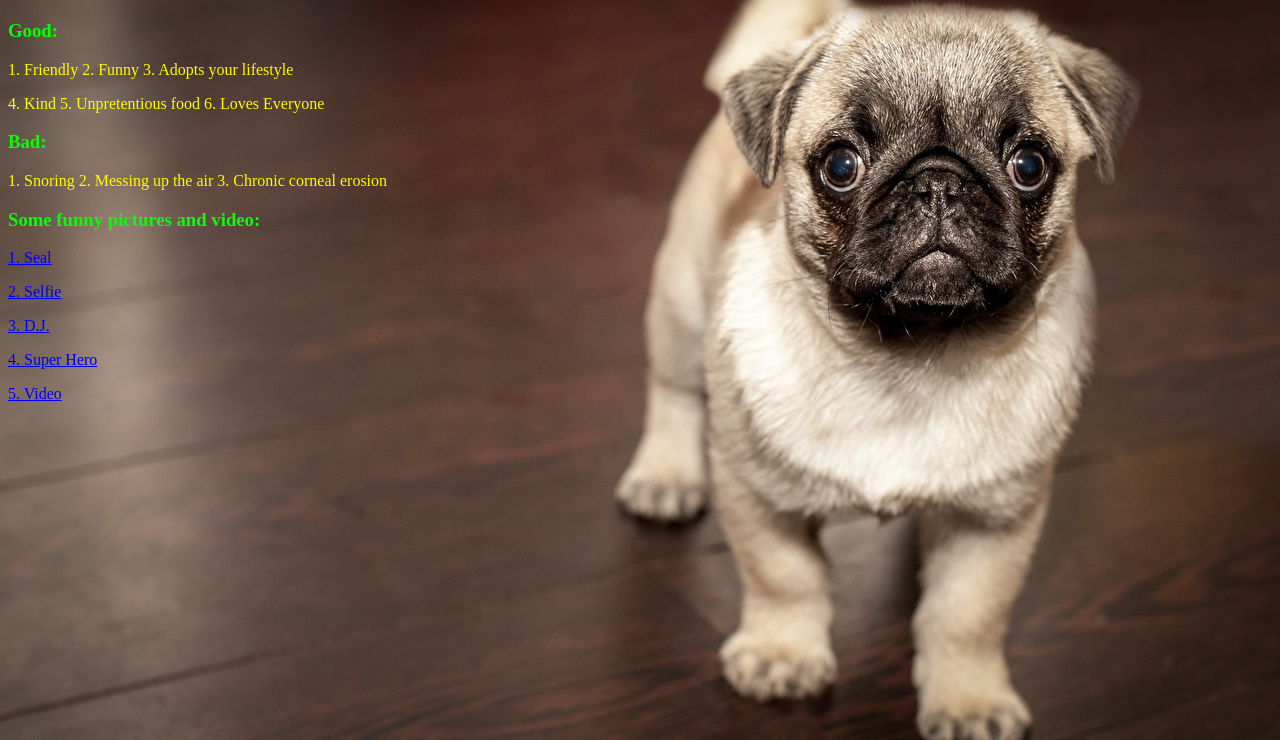
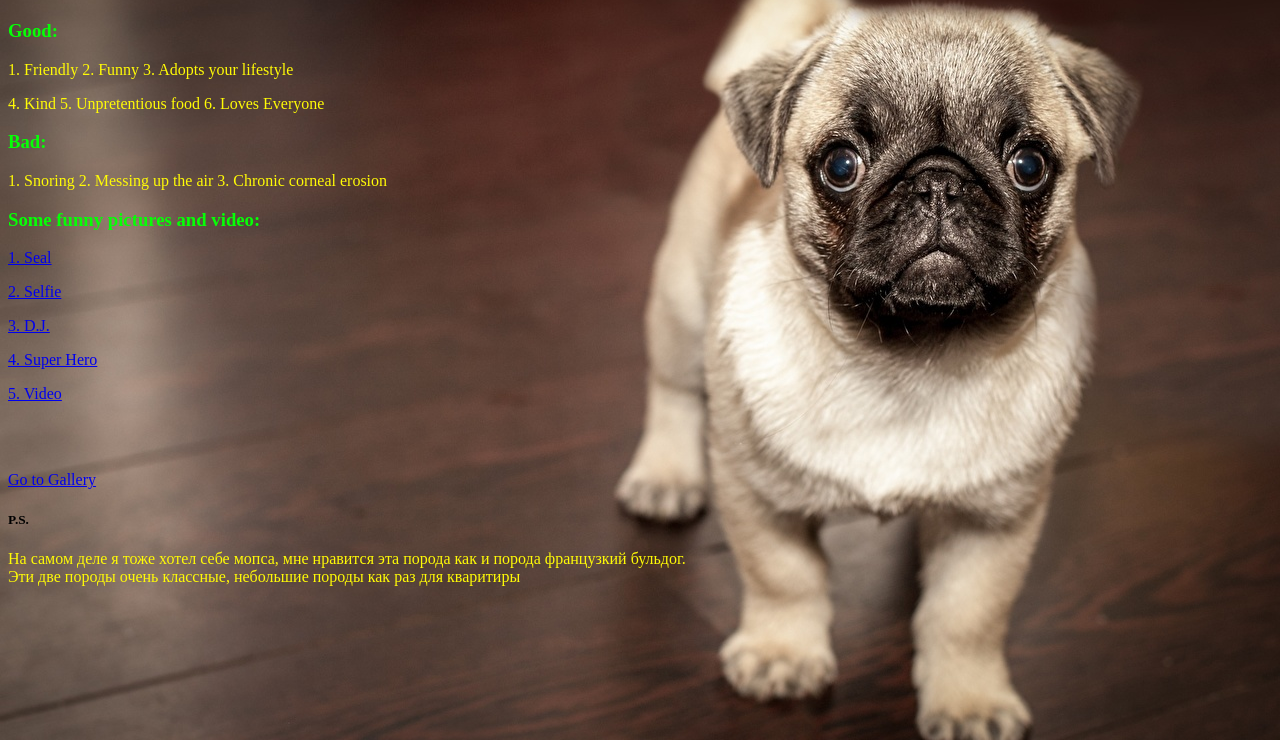
Before and after one commit to Barabakas/homework, a plain HTML site: page index.html in a window 1280 px wide. Shown: the part 60-800 px from the top of the page. Drawn offline with Linux system fonts and the light colour scheme.

Commit message:
finish first page

```diff
--- a/index.html
+++ b/index.html
@@ -33,7 +33,11 @@
     <p><a href="https://www.youtube.com/watch?v=9FfbGYXWKsE" > 5. Video</a></p>
     <br>
     <br>
-    <p></p>
+     <p><a href="./gallery.html">Go to Gallery</a></p>
+    <h5>P.S.</h5>
+    <p>На самом деле я тоже хотел себе мопса, мне нравится эта порода как и порода французкий бульдог.
+        <br> Эти две породы очень классные, небольшие породы как раз для кваритиры
+    </p>
 </body>
 
 </html>
```
Also changed, not shown: 1 other file.
